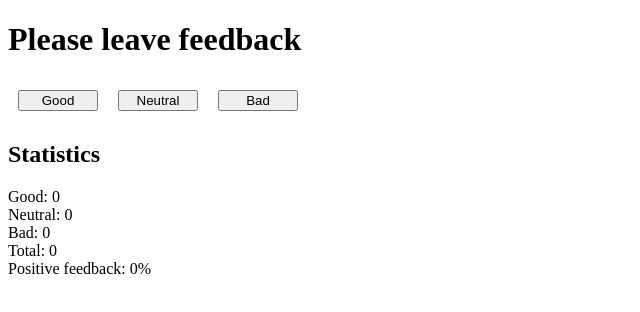
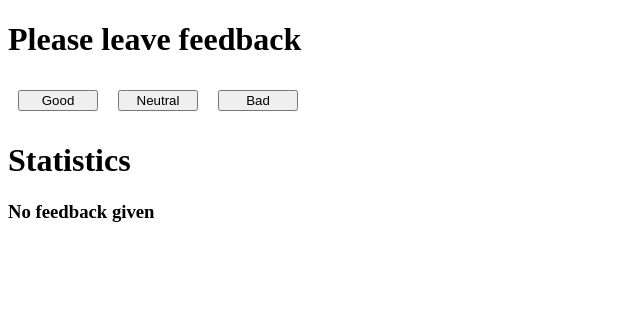
Before and after one commit to Mira1702/goit-react-hw-02-feedback, a React (Create React App) app: page / in a window 1280 px wide. Shown: the top 312 px of the page, without its empty margins (0-640 px from the left). Built offline with nearby package versions, Linux system fonts and the light colour scheme.

Commit message:
выполнен шаг 4

```diff
--- a/src/components/feedback/Feedback.css
+++ b/src/components/feedback/Feedback.css
@@ -1,6 +1,7 @@
 .feedback-button {
     margin: 10px;
     width: 80px;
+    cursor: pointer;
 }
 
 .feedback-value {
--- a/src/components/feedback/Feedback.js
+++ b/src/components/feedback/Feedback.js
@@ -29,8 +29,7 @@ class Feedback extends Component {
 
     countTotalFeedback = () => {
         const { good, neutral, bad } = this.state;
-        const total = good + neutral + bad;
-        return total;
+        return good + neutral + bad;
     };
 
     countPositiveFeedbackPercentage = () => {
@@ -52,7 +51,10 @@ class Feedback extends Component {
                     onLeaveFeedbackBad={this.handleIncrementBad}
                 />
 
-                <h2>Statistics</h2>
+                <Title
+                    title='Statistics'
+                />
+
                 <Statistics
                     good={this.state.good}
                     neutral={this.state.neutral}
--- /dev/null
+++ b/src/components/notification/Notification.js
@@ -0,0 +1,7 @@
+import React from 'react';
+
+
+const Notification = ({ message }) => <h3>{message}</h3>
+
+
+export default Notification;
--- a/src/components/statistics/Statistics.js
+++ b/src/components/statistics/Statistics.js
@@ -1,7 +1,10 @@
 import React from 'react';
+import Notification from '../notification/Notification';
 
-const Statistics = ({ good, neutral, bad, total, positivePercentage }) => (
-
+const Statistics = ({ good, neutral, bad, total, positivePercentage }) => {
+    return (
+        <>
+            {total > 0 && (
                 <div className="feedback-value">
                    <span>Good: {good}</span>
                    <span>Neutral: {neutral}</span>
@@ -9,6 +12,12 @@ const Statistics = ({ good, neutral, bad, total, positivePercentage }) => (
                    <span>Total: {total} </span>
                    <span>Positive feedback: {positivePercentage}%</span>
                 </div>
-);
+            )}
+            {total === 0 && <Notification
+                message='No feedback given'
+            />}
+        </>
+    )
+};
 
 export default Statistics;
```
Lines whose indentation alone changed are shown as unchanged.
